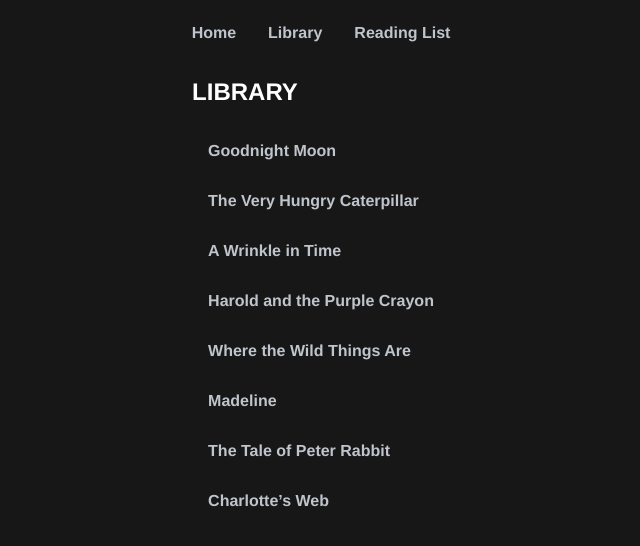
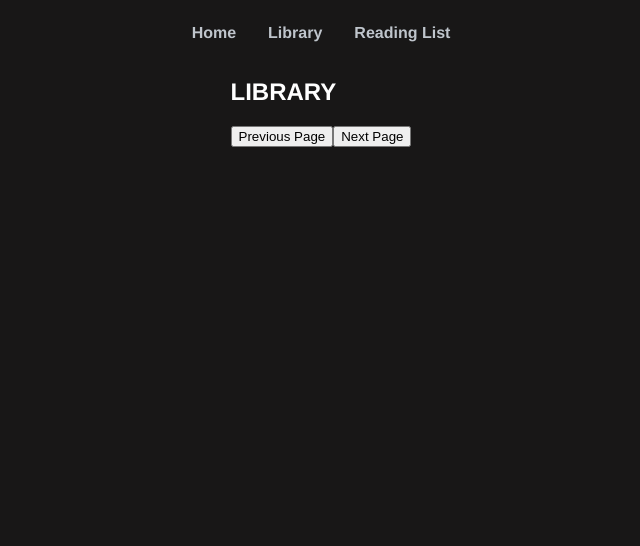
Before and after one commit to markusJsU21/bibliotekssida-agil-utveckling, a Vue app: page /Library in a window 1280 px wide. Shown: the top 546 px of the page, without its empty margins (319-959 px from the left). Built offline with nearby package versions, Linux system fonts and the light colour scheme.

Commit message:
Pagination

```diff
--- a/src/views/Library.vue
+++ b/src/views/Library.vue
@@ -3,18 +3,57 @@
     <div class="books-list">
       <h2>LIBRARY</h2>
       <router-link
-        v-for="book in books"
+        v-for="book in currentPage"
         :key="book.id"
         :to="'/Library/' + book.id"
       >
         {{ book.Title }}
       </router-link>
+      <div class="btn">
+        <button @click="prevPage">Previous Page</button>
+        <button @click="nextPage">Next Page</button>
+      </div>
+
+
     </div>
   </main>
 </template>
 
 <script>
 export default {
+
+  data(){
+    return{
+      start:0,
+      end:4,
+      currentPage:''
+    }
+  },
+
+  methods: {
+    nextPage(){
+      this.currentPage = this.books.slice(this.start,this.end)
+      if(this.end < this.books.length){
+       this.start += 4;
+        this.end += 4;
+      }
+      console.log(this.start + '' + this.end);
+
+    },
+
+
+     prevPage(){
+      this.currentPage = this.books.slice(this.start,this.end)
+      if(this.start > 0){
+       this.start -= 4;
+        this.end -= 4;
+      }
+      console.log(this.start + '' + this.end);
+
+    }
+
+
+  },
   computed: {
     books() {
       return this.$store.state.ChildrensBooks;
```
Also changed, not shown: 1 other file (tests, documents, lock files or other folders).
